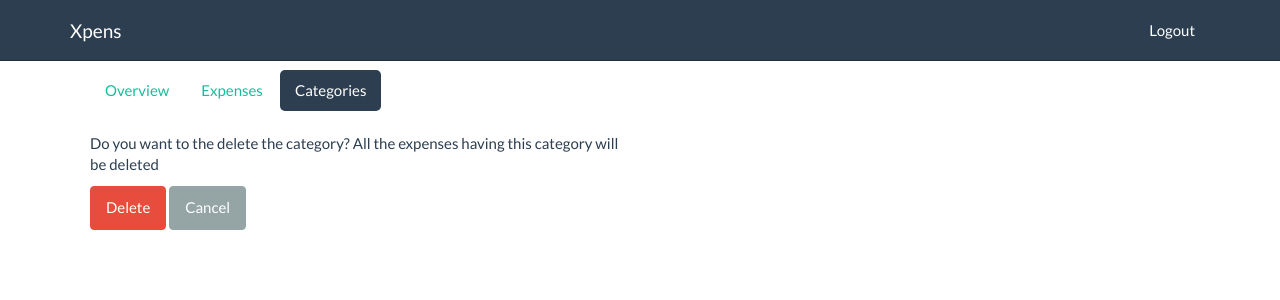
After one commit to lgp171188/xpens, a Django app: template xpens/templates/app/delete_category_confirm.html in a window 1280 px wide. The commit adds this page. Shown: the top 300 px of the page. Run offline with Django 3.2, Linux system fonts and the light colour scheme; the template is opened without the code that fills it, so the values that code supplies are empty.

Commit message:
Implemented deletion of categories. Limited category choices to those created by the current user

```diff
--- /dev/null
+++ b/xpens/templates/app/delete_category_confirm.html
@@ -0,0 +1,32 @@
+{% extends "base.html" %}
+
+{% block page_title %}
+Xpens - Confirm Category Deletion
+{% endblock %}
+
+{% block content %}
+{% include "app/nav.html" %}
+<div class="row">
+  <div class="col-md-6">
+    <form role="form" action="." method="post">
+      {% csrf_token %}
+      <p>
+        Do you want to the delete the category? All the
+        expenses having this category will be deleted
+      </p>
+      <div>
+        <input type="submit" class="btn btn-danger" value="Delete" />
+        <a href="{% url 'list_categories' %}" class="btn btn-default">Cancel</a>
+      </div>
+    </form>
+  </div>
+</div>
+{% endblock %}
+
+{% block custom_js %}
+<script type="text/javascript">
+  $(document).ready(function(){
+    $('#categories').addClass('active');
+  });
+</script>
+{% endblock custom_js %}
--- a/xpens/templates/app/list_categories.html
+++ b/xpens/templates/app/list_categories.html
@@ -34,7 +34,10 @@ Xpens - Categories
 	<tr>
 	  <td>{{ forloop.counter }}</td>
 	  <td>{{ category.name }}</td>
-	  <td><a href="{% url 'update_category' category.id %}">Edit</a></td>
+	  <td>
+            <a href="{% url 'update_category' category.id %}">Edit</a>&nbsp;
+            <a href="{% url 'delete_category' category.id %}">Delete</a>
+          </td>
 	</tr>
 	{% empty %}
 	<tr>
--- a/xpens/xpens/urls.py
+++ b/xpens/xpens/urls.py
@@ -41,6 +41,9 @@ urlpatterns = patterns('',
                        url(r'^expense/(?P<pk>\d+)/delete/$',
                            DeleteExpenseView.as_view(),
                            name="delete_expense"),
+                       url(r'^category/(?P<pk>\d+)/delete/$',
+                           DeleteCategoryView.as_view(),
+                           name="delete_category"),
     # Examples:
     # url(r'^$', 'xpens.views.home', name='home'),
     # url(r'^xpens/', include('xpens.foo.urls')),
```
Also changed, not shown: xpens/app/views.py (+17 -0 lines).
